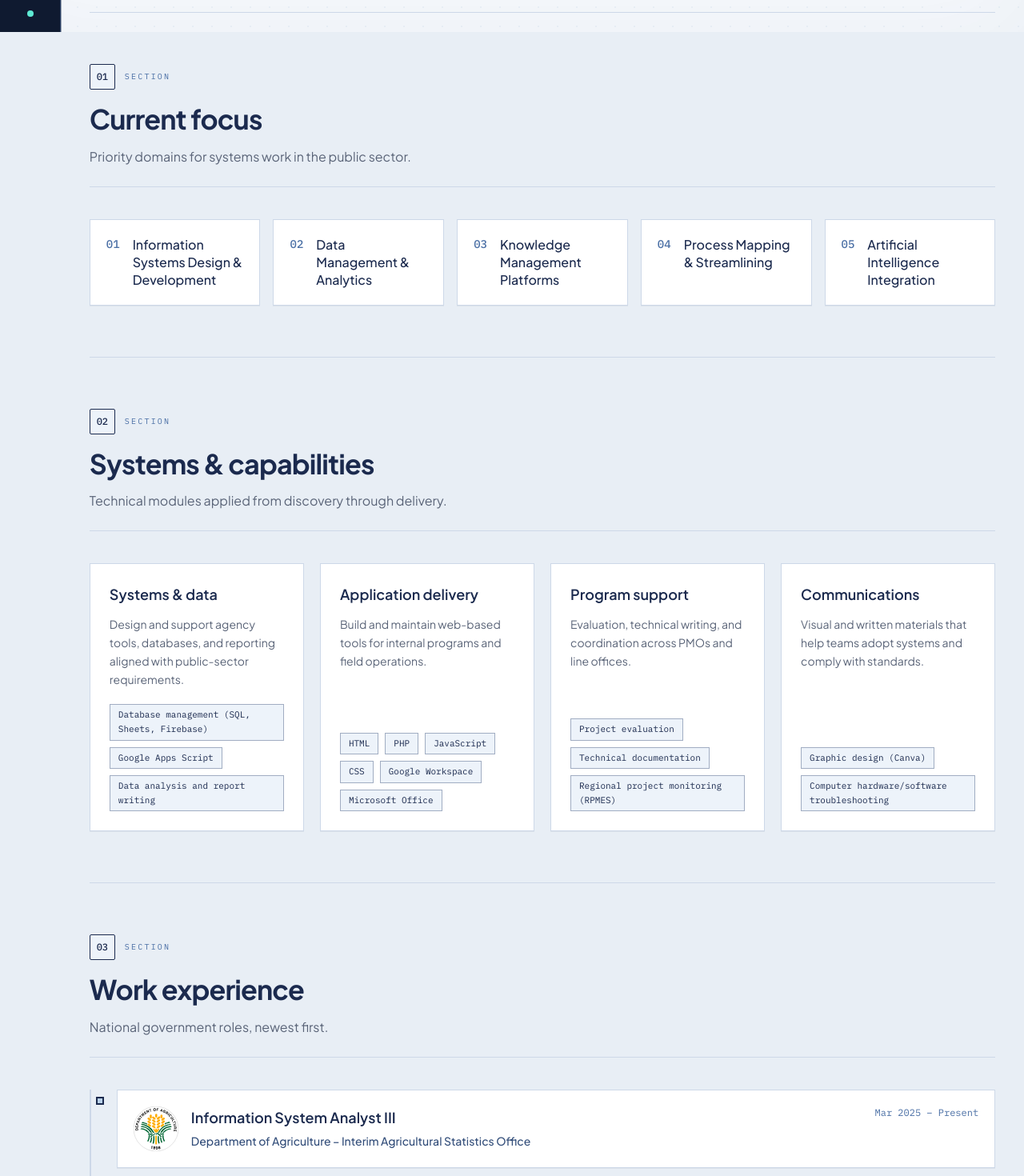
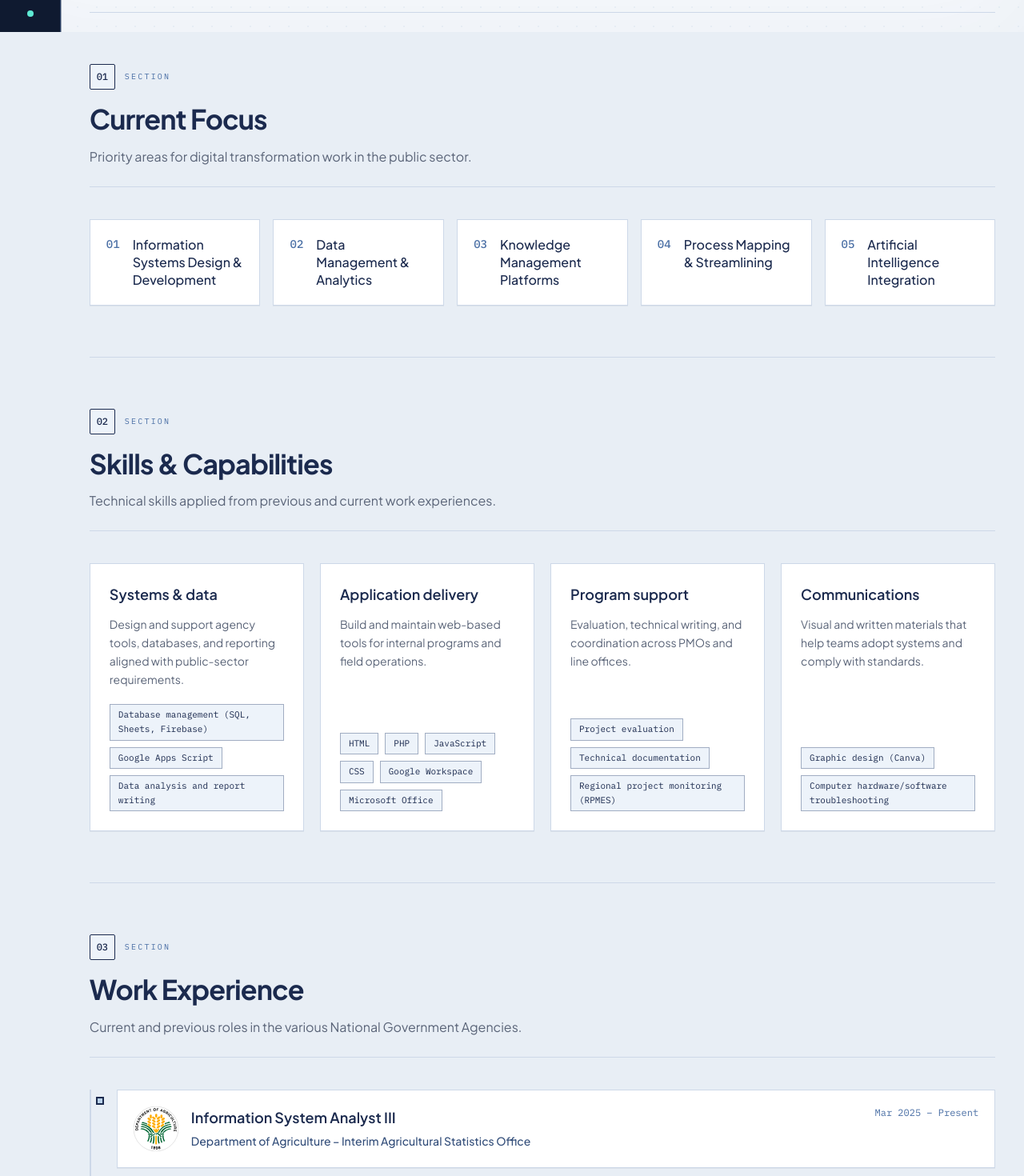
Before and after one commit to josesgpadasas/jepadasas-portfolio, a Next.js app in the folder frontend/: page / in a window 1280 px wide. Shown: the part 760-2230 px from the top of the page at 80% size. Built offline with nearby package versions, Linux system fonts and the light colour scheme.

Commit message:
Update section headings and hero badge copy on portfolio page.

```diff
--- a/frontend/src/features/portfolio/portfolio-view.tsx
+++ b/frontend/src/features/portfolio/portfolio-view.tsx
@@ -31,7 +31,7 @@ export function PortfolioView({ profile }: Props) {
         >
             <div className="mb-10 inline-flex items-center gap-2 rounded-sm border border-[var(--color-border)] bg-[var(--color-surface)] px-3 py-1.5 font-mono text-[10px] uppercase tracking-[0.18em] text-[var(--color-navy-soft)] shadow-[var(--shadow-card)] animate-fade-in">
               <span className="inline-block h-1.5 w-1.5 rounded-full bg-[var(--color-signal)]" />
-              Open to collaboration
+              Open to Side Projects
             </div>
 
             <div className="hero-grid grid w-full gap-8 max-lg:min-w-0 lg:gap-10 lg:grid-cols-[minmax(0,1fr)_minmax(240px,22rem)] lg:items-start xl:grid-cols-[minmax(0,1fr)_minmax(260px,24rem)] 2xl:grid-cols-[minmax(0,1.2fr)_minmax(280px,26rem)]">
@@ -87,8 +87,8 @@ export function PortfolioView({ profile }: Props) {
         >
             <SectionHeading
               code="01"
-              title="Current focus"
-              description="Priority domains for systems work in the public sector."
+              title="Current Focus"
+              description="Priority areas for digital transformation work in the public sector."
             />
             <ul className="focus-grid mt-10 grid w-full gap-4">
               {focusAreas.map((area, index) => (
@@ -114,8 +114,8 @@ export function PortfolioView({ profile }: Props) {
         >
             <SectionHeading
               code="02"
-              title="Systems & capabilities"
-              description="Technical modules applied from discovery through delivery."
+              title="Skills & Capabilities"
+              description="Technical skills applied from previous and current work experiences."
             />
             <div className="cap-grid mt-10 grid w-full gap-5">
               {capabilities.map((cap) => (
@@ -150,8 +150,8 @@ export function PortfolioView({ profile }: Props) {
         >
             <SectionHeading
               code="03"
-              title="Work experience"
-              description="National government roles, newest first."
+              title="Work Experience"
+              description="Current and previous roles in the various National Government Agencies."
             />
             <ol className="experience-timeline relative mt-10 space-y-0 border-l-2 border-[var(--color-border)] pl-8">
               {experience.map((item) => (
@@ -199,8 +199,8 @@ export function PortfolioView({ profile }: Props) {
           >
               <SectionHeading
                 code="04"
-                title="Education"
-                description="Formal training supporting engineering and systems work."
+                title="Educational Background"
+                description="Educational attainment that shaped the knowledge and skills applied."
               />
               <ol className="mt-10 space-y-4">
                 {education.map((item) => (
@@ -268,8 +268,8 @@ export function PortfolioView({ profile }: Props) {
           >
             <SectionHeading
               code="06"
-              title="Projects"
-              description="Systems and platforms delivered for DILG and DHSUD (from professional portfolio)."
+              title="Highlighted Projects"
+              description="Systems and platforms delivered for the various National Government Agencies."
             />
             <ul className="project-list mt-10 space-y-5">
               {projects.map((project) => (
```
